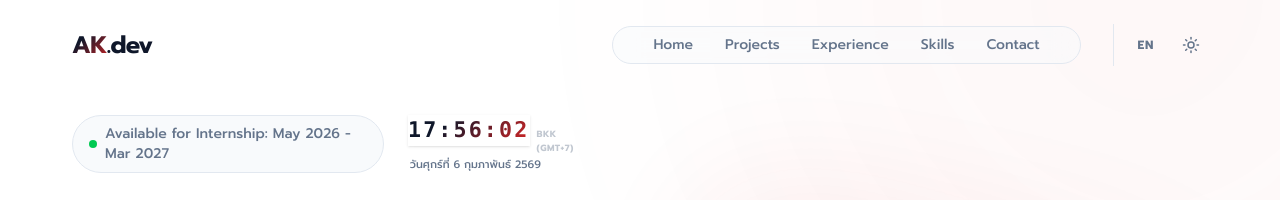
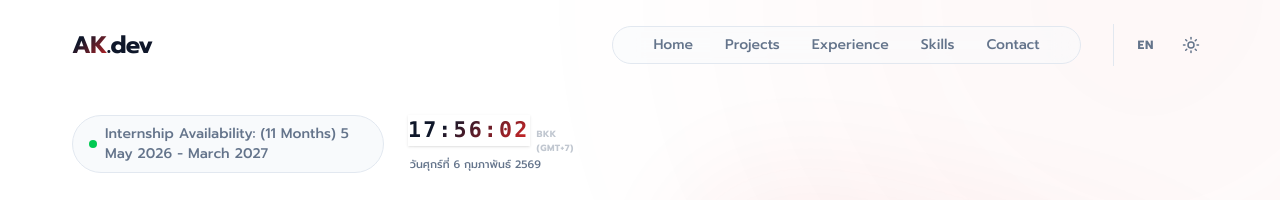
Before and after one commit to KhomTech/resumeakkaraphon, a Next.js app: page / in a window 1280 px wide. Shown: the top 200 px of the page. Built offline with nearby package versions, Linux system fonts and the light colour scheme.

Commit message:
Update Internship Availability: 11 Months duration

```diff
--- a/app/components/LanguageProvider.tsx
+++ b/app/components/LanguageProvider.tsx
@@ -34,7 +34,7 @@ const translations = {
             description: 'Third-year Mathematics & Computer Science student passionate about Fintech. Dedicated to building full-stack solutions that solve real problems.',
             viewResume: 'View Resume',
             contactMe: 'Contact Me',
-            availability: 'Available for Internship: May 2026 - Mar 2027',
+            availability: 'Internship Availability: (11 Months) 5 May 2026 - March 2027',
         },
         // Featured Project
         featured: {
@@ -159,7 +159,7 @@ const translations = {
             description: 'นักศึกษาชั้นปีที่ 3 สาขาคณิตศาสตร์และวิทยาการคอมพิวเตอร์ ที่หลงใหลในโลก Fintech และการพัฒนา Software มุ่งมั่นสร้าง Solutions ที่ใช้งานได้จริงและทรงพลัง',
             viewResume: 'ดูเรซูเม่',
             contactMe: 'ติดต่อร่วมงาน',
-            availability: 'พร้อมเริ่มฝึกงาน: พ.ค. 2569 - มี.ค. 2570',
+            availability: 'พร้อมเริ่มฝึกงาน (11 เดือน): 5 พ.ค. 2569 - มี.ค. 2570',
         },
         // Featured Project
         featured: {
```
